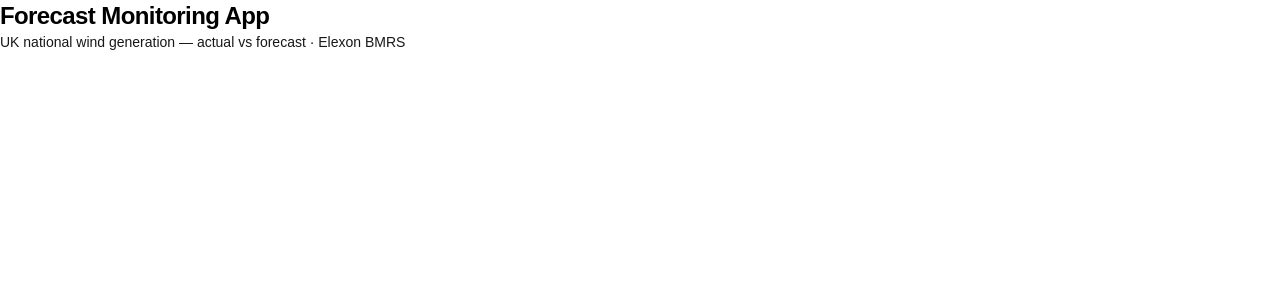
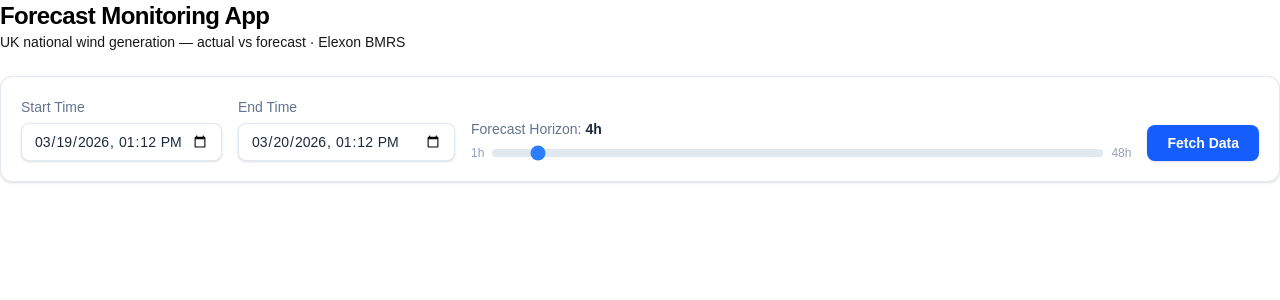
Before and after one commit to HarshalMargaj/forecast-monitoring-app, a Next.js app: page / in a window 1280 px wide. Shown: the top 300 px of the page. Built offline with nearby package versions, Linux system fonts and the light colour scheme.

Commit message:
feat: add dateUtils and integrate ControlPanel with state management

```diff
--- a/app/page.tsx
+++ b/app/page.tsx
@@ -1,9 +1,43 @@
+"use client";
+
 import { AppHeader } from "@/components/AppHeader";
+import { ControlPanel } from "@/components/ControlPanel";
+import { makeHistoricalWindow } from "@/lib/dateUtils";
+import { useCallback, useState } from "react";
+
+const INITIAL = makeHistoricalWindow(24);
+const DEFAULT_HORIZON = 4;
 
 export default function Home() {
+	const [startTime, setStartTime] = useState(INITIAL.start);
+	const [endTime, setEndTime] = useState(INITIAL.end);
+	const [horizonHours, setHorizonHours] = useState(DEFAULT_HORIZON);
+
+	const [appliedStart, setAppliedStart] = useState(INITIAL.start);
+	const [appliedEnd, setAppliedEnd] = useState(INITIAL.end);
+	const [appliedHorizon, setAppliedHorizon] = useState(DEFAULT_HORIZON);
+
+	const handleFetch = useCallback(() => {
+		setAppliedStart(startTime);
+		setAppliedEnd(endTime);
+		setAppliedHorizon(horizonHours);
+	}, [startTime, endTime, horizonHours]);
+
 	return (
 		<div className="bg-white h-full">
 			<AppHeader />
+			<section className="mb-5">
+				<ControlPanel
+					startTime={startTime}
+					endTime={endTime}
+					horizonHours={horizonHours}
+					isLoading={false}
+					onStartChange={setStartTime}
+					onEndChange={setEndTime}
+					onHorizonChange={setHorizonHours}
+					onFetch={handleFetch}
+				/>
+			</section>
 		</div>
 	);
 }
--- /dev/null
+++ b/lib/dateUtils.ts
@@ -0,0 +1,14 @@
+const MIN_DATE_MS = new Date("2025-01-01T00:00:00Z").getTime();
+
+export function makeHistoricalWindow(
+	durationHours: number,
+	endOffsetHours = 2,
+): { start: string; end: string } {
+	const nowMs = Date.now();
+	const endMs = nowMs - endOffsetHours * 60 * 60 * 1000;
+	const startMs = endMs - durationHours * 60 * 60 * 1000;
+	return {
+		start: new Date(Math.max(startMs, MIN_DATE_MS)).toISOString(),
+		end: new Date(endMs).toISOString(),
+	};
+}
```
